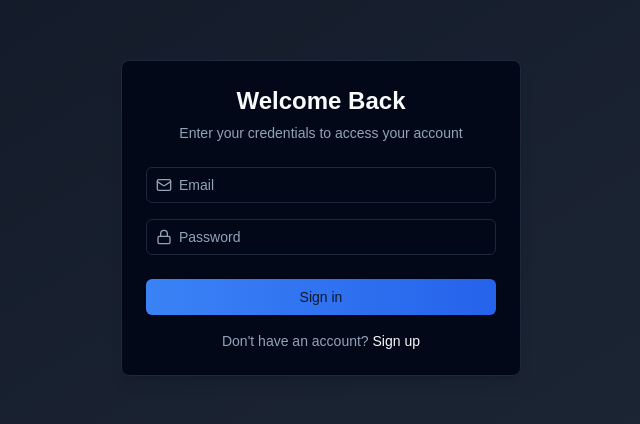
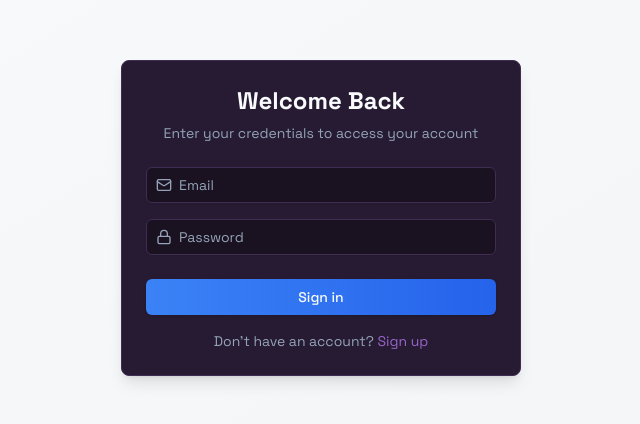
Before and after one commit to EtherCore-Corporation/Elevate_Up_App, a Next.js app: page /auth/login in a window 1280 px wide. Shown: the part 182-606 px from the top of the page, without its empty margins (319-959 px from the left). Built offline with nearby package versions, Linux system fonts and the light colour scheme.

Commit message:
Update theme with Amethyst color scheme and Space Grotesk font

```diff
--- a/app/dashboard/components/Sidebar.tsx
+++ b/app/dashboard/components/Sidebar.tsx
@@ -1,6 +1,7 @@
 'use client'
 
 import Link from 'next/link'
+import Image from 'next/image'
 import { usePathname } from 'next/navigation'
 import { cn } from '@/lib/utils'
 import {
@@ -62,7 +63,14 @@ export function Sidebar() {
     <div className="fixed left-0 h-full w-64 bg-[#111827] text-white p-4 space-y-8">
       {/* Logo */}
       <div className="flex items-center space-x-2 px-2">
-        <h1 className="text-xl font-bold">Elevate Up</h1>
+        <Image
+          src="/logo.png"
+          alt="ElevateUp Logo"
+          width={40}
+          height={40}
+          className="w-10 h-10"
+        />
+        <h1 className="text-xl font-bold text-amethyst">Elevate Up</h1>
       </div>
 
       {/* Navigation */}
@@ -77,8 +85,8 @@ export function Sidebar() {
               className={cn(
                 "flex items-center space-x-3 px-3 py-2 rounded-lg transition-colors",
                 isActive
-                  ? "bg-purple-600 text-white"
-                  : "text-gray-400 hover:bg-purple-900/20 hover:text-white"
+                  ? "bg-[#9966CC] text-white"
+                  : "text-gray-400 hover:bg-[#9966CC]/20 hover:text-white"
               )}
             >
               <item.icon className="w-5 h-5" />
--- a/app/layout.tsx
+++ b/app/layout.tsx
@@ -2,6 +2,7 @@ import type { Metadata } from "next";
 import { Inter } from "next/font/google";
 import "@/styles/globals.css";
 import { Providers } from './providers'
+import { spaceGrotesk } from '@/styles/fonts'
 
 const inter = Inter({ subsets: ["latin"] });
 
@@ -16,7 +17,7 @@ export default function RootLayout({
   children: React.ReactNode
 }) {
   return (
-    <html lang="en" className="dark">
+    <html lang="en" className={spaceGrotesk.variable}>
       <body className="min-h-screen bg-black">
         <Providers>{children}</Providers>
       </body>
--- a/components/ui/button.tsx
+++ b/components/ui/button.tsx
@@ -15,6 +15,10 @@ const buttonVariants = cva(
         secondary: "bg-secondary text-secondary-foreground shadow-sm hover:bg-secondary/80",
         ghost: "hover:bg-accent hover:text-accent-foreground",
         link: "text-primary underline-offset-4 hover:underline",
+        primary: {
+          background: "bg-[#9966CC] hover:bg-[#7744AA]",
+          text: "text-white",
+        },
       },
       size: {
         default: "h-9 px-4 py-2",
--- /dev/null
+++ b/styles/fonts.ts
@@ -0,0 +1,6 @@
+import { Space_Grotesk } from 'next/font/google'
+
+export const spaceGrotesk = Space_Grotesk({
+  subsets: ['latin'],
+  variable: '--font-space-grotesk',
+})
--- a/styles/globals.css
+++ b/styles/globals.css
@@ -4,33 +4,33 @@
 
 @layer base {
   :root {
-    --background: 240 23% 7%;  /* Dark background */
+    --background: 270 30% 10%;  /* Darker version of Amethyst */
     --foreground: 210 40% 98%;
 
-    --card: 240 23% 9%;  /* Slightly lighter dark */
+    --card: 270 30% 15%;  /* Slightly lighter */
     --card-foreground: 210 40% 98%;
 
-    --popover: 240 23% 9%;
+    --popover: 270 30% 15%;
     --popover-foreground: 210 40% 98%;
 
-    --primary: 267 100% 61%;  /* Vibrant purple */
+    --primary: 270 50% 60%;  /* Amethyst Purple #9966CC */
     --primary-foreground: 210 40% 98%;
 
-    --secondary: 240 23% 12%;  /* Dark purple-ish */
+    --secondary: 270 30% 20%;  /* Dark Amethyst */
     --secondary-foreground: 210 40% 98%;
 
-    --muted: 240 23% 15%;
+    --muted: 270 30% 25%;
     --muted-foreground: 215 20.2% 65.1%;
 
-    --accent: 267 100% 61%;  /* Purple accent */
+    --accent: 270 50% 60%;  /* Amethyst accent */
     --accent-foreground: 210 40% 98%;
 
     --destructive: 0 84.2% 60.2%;
     --destructive-foreground: 210 40% 98%;
 
-    --border: 240 23% 15%;
-    --input: 240 23% 15%;
-    --ring: 267 100% 61%;  /* Purple ring */
+    --border: 270 30% 25%;
+    --input: 270 30% 25%;
+    --ring: 270 50% 60%;  /* Amethyst ring */
 
     --radius: 0.5rem;
   }
@@ -72,6 +72,23 @@
   }
   body {
     @apply bg-background text-foreground;
-    font-family: Arial, Helvetica, sans-serif;
+    font-family: var(--font-space-grotesk), system-ui, sans-serif;
   }
 }
+
+/* Custom utility classes for Amethyst theme */
+.bg-amethyst {
+  background-color: #9966CC;
+}
+
+.text-amethyst {
+  color: #9966CC;
+}
+
+.border-amethyst {
+  border-color: #9966CC;
+}
+
+.hover\:bg-amethyst-dark:hover {
+  background-color: #7744AA;
+}
```
Also changed, not shown: public/logo.png (added), 1 other file (tests, documents, lock files or other folders).
